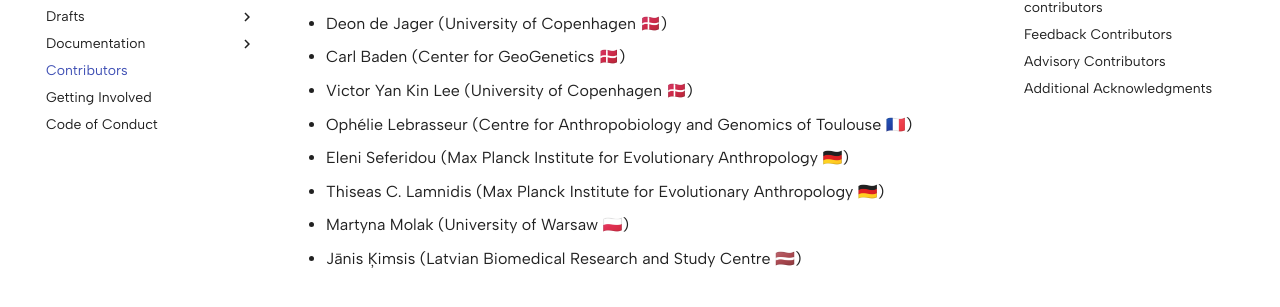
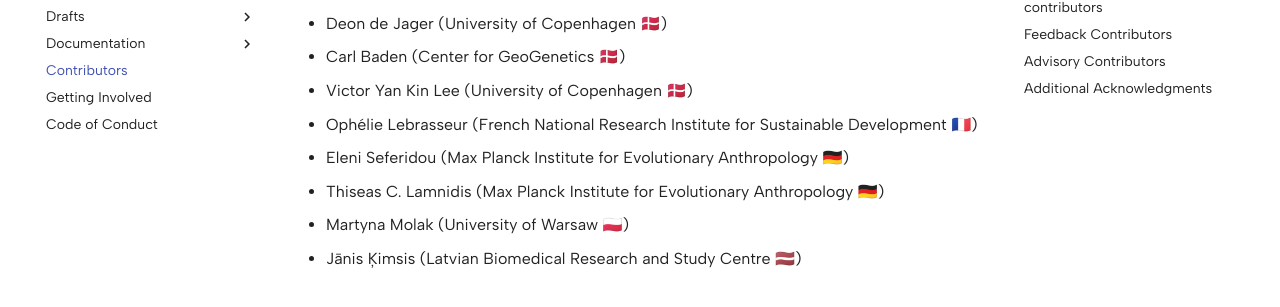
Before and after one commit to MIxS-MInAS/MIxS-MInAS.github.io, an MkDocs documentation site: the page built from docs/contributors.md, in a window 1280 px wide and 900 px high, scrolled down 433 px. Shown: the part 145-452 px from the top of the window. Built offline with MkDocs 1.6.1 and Material for MkDocs 9.7.7, drawn with Linux system fonts in a browser that asks for light colours; comment, search, counter and statistics services are not loaded.

Commit message:
Update Ophelie's affiliation

```diff
--- a/docs/contributors.md
+++ b/docs/contributors.md
@@ -17,7 +17,7 @@
 - Deon de Jager (University of Copenhagen 🇩🇰)
 - Carl Baden (Center for GeoGenetics 🇩🇰)
 - Victor Yan Kin Lee (University of Copenhagen 🇩🇰)
-- Ophélie Lebrasseur (Centre for Anthropobiology and Genomics of Toulouse 🇫🇷)
+- Ophélie Lebrasseur (French National Research Institute for Sustainable Development 🇫🇷)
 - Eleni Seferidou (Max Planck Institute for Evolutionary Anthropology 🇩🇪)
 - Thiseas C. Lamnidis (Max Planck Institute for Evolutionary Anthropology 🇩🇪)
 - Martyna Molak (University of Warsaw 🇵🇱)
```
